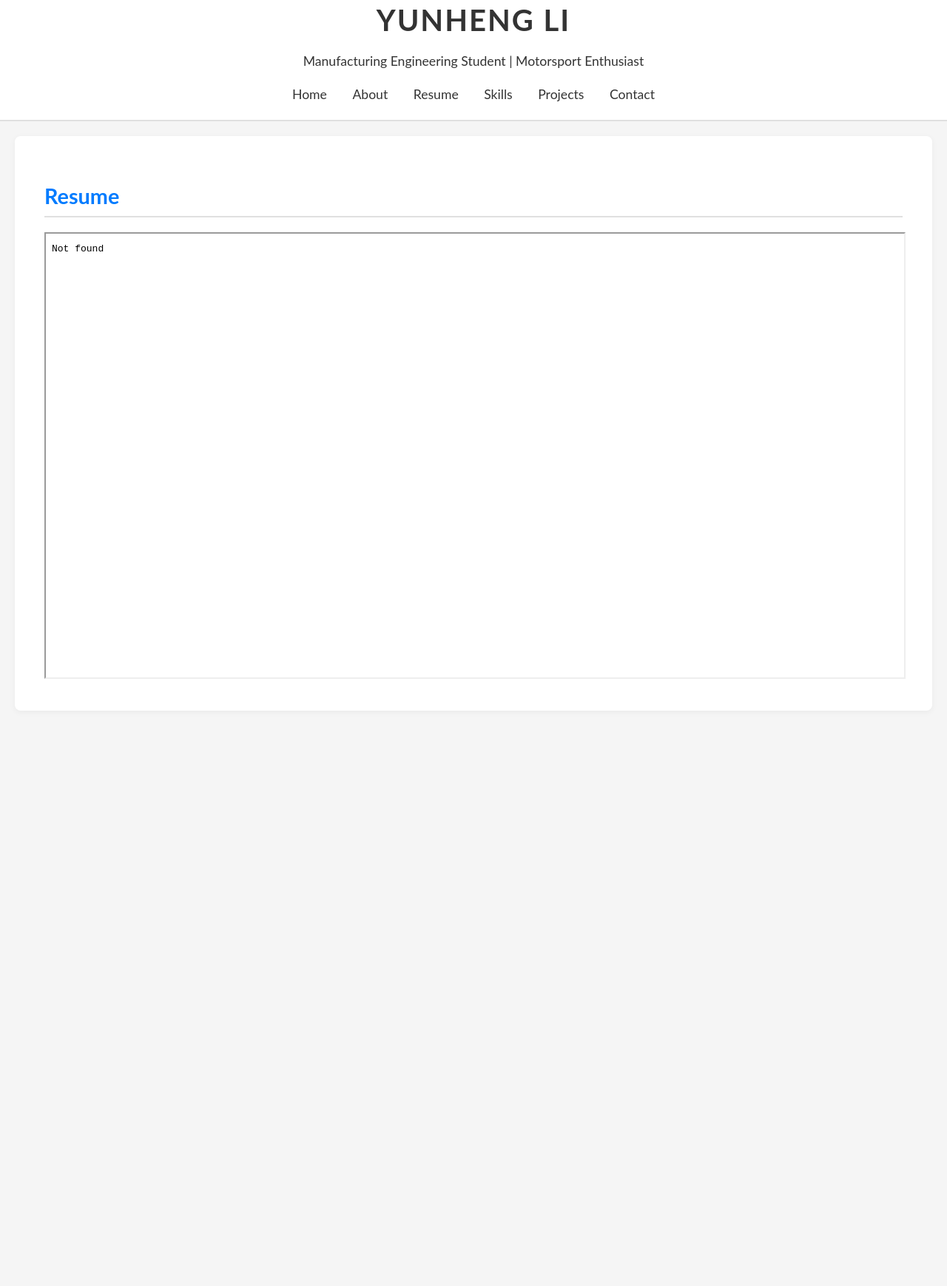
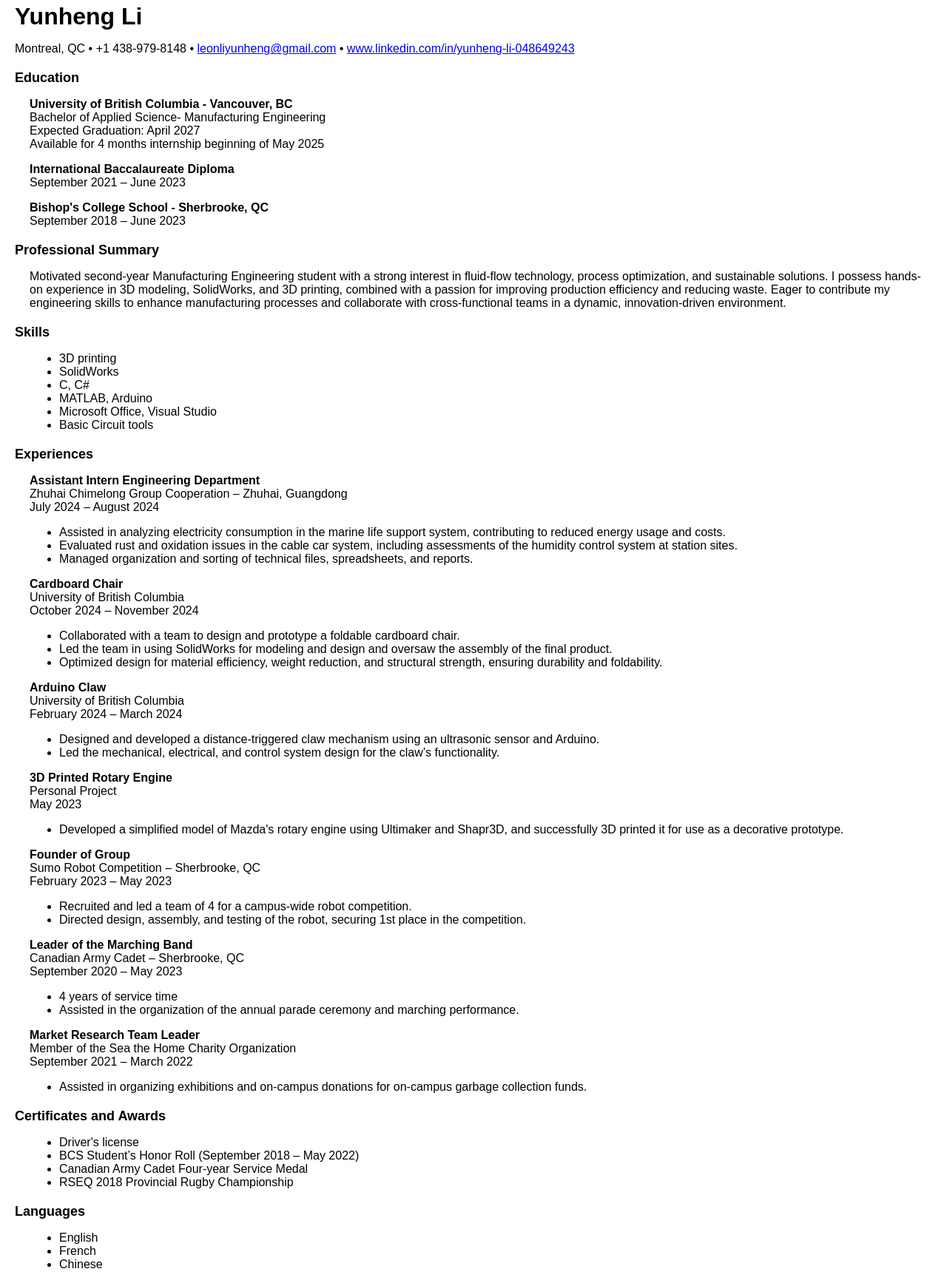
Before and after one commit to leonliyunheng/Yunheng-Li, a plain HTML site: page resume.html in a window 1280 px wide. Shown: the part 17-1756 px from the top of the page at 74% size. Before the commit the page ends 998 px from the top, so only its background shows below. Drawn offline with Linux system fonts and the light colour scheme.

Commit message:
added resume

```diff
--- a/resume.html
+++ b/resume.html
@@ -3,180 +3,124 @@
 <head>
     <meta charset="UTF-8">
     <meta name="viewport" content="width=device-width, initial-scale=1.0">
-    <title>Yunheng Li | Resume</title>
+    <title>Yunheng Li Resume</title>
     <style>
         body {
-    font-family: 'Lato', sans-serif;
-    margin: 0;
-    padding: 0;
-    background-color: #f5f5f5;
-    color: #333;
-    transition: all 0.3s ease-in-out; /* Transition for smooth background color changes */
+            font-family: Arial, sans-serif;
+            margin: 20px;
         }
-
-header {
-    background-color: #ffffff;
-    color: #333;
-    padding: 20px 0;
-    text-align: center;
-    border-bottom: 2px solid #e0e0e0;
-    transition: all 0.3s ease-in-out; /* Smooth header transitions */
+        h1, h2, h3 {
+            margin-bottom: 5px;
         }
-
-header h1 {
-    font-size: 2.5rem;
-    margin: 0;
-    text-transform: uppercase;
-    letter-spacing: 2px;
+        .section-title {
+            font-weight: bold;
+            margin-top: 20px;
+            font-size: 18px;
         }
-
-nav ul {
-    list-style: none;
-    padding: 0;
-    margin: 0;
-    text-align: center;
+        .sub-section-title {
+            font-weight: bold;
+            margin-top: 10px;
         }
-
-nav ul li {
-    display: inline-block;
-    margin: 0 15px;
+        .content {
+            margin-left: 20px;
         }
-
-nav ul li a {
-    color: #333;
-    text-decoration: none;
-    font-size: 1.1rem;
-    padding-bottom: 5px;
-    border-bottom: 2px solid transparent;
-    transition: border-bottom 0.3s ease, color 0.3s ease; /* Smooth color and border transitions */
+        .bold {
+            font-weight: bold;
         }
-
-nav ul li a:hover {
-    border-bottom: 2px solid #007BFF;
-    color: #007BFF; /* Link color transition on hover */
-}
-
-section {
-    padding: 40px;
-    background-color: #ffffff;
-    margin: 20px;
-    border-radius: 8px;
-    box-shadow: 0 2px 8px rgba(0, 0, 0, 0.05);
-    opacity: 0;
-    transform: translateY(20px); /* Initial hidden state */
-    animation: fadeIn 0.6s ease-in-out forwards; /* Fade-in animation */
-}
-
-@keyframes fadeIn {
-    to {
-        opacity: 1;
-        transform: translateY(0); /* Transition into view */
-    }
-}
-
-h2 {
-    color: #007BFF;
-    font-size: 1.8rem;
-    border-bottom: 2px solid #e0e0e0;
-    padding-bottom: 10px;
-    margin-bottom: 20px;
-    transition: color 0.3s ease; /* Transition for text color */
-}
-
-p, ul {
-    font-size: 1.1rem;
-    line-height: 1.6;
-}
-
-footer {
-    background-color: #ffffff;
-    color: #333;
-    text-align: center;
-    padding: 15px;
-    font-size: 0.9rem;
-    border-top: 2px solid #e0e0e0;
-    margin-top: 40px;
-    transition: all 0.3s ease; /* Smooth footer transitions */
-}
-
-footer p {
-    margin: 0;
-}
-
-footer a {
-    color: #007BFF;
-    text-decoration: none;
-    transition: color 0.3s ease; /* Smooth link transition */
-}
-
-footer a:hover {
-    text-decoration: underline;
-    color: #0056b3; /* Subtle color change on hover */
-}
-
-/* Smooth hover effects for buttons */
-button, .btn {
-    background-color: #007BFF;
-    color: #ffffff;
-    border: none;
-    padding: 10px 20px;
-    font-size: 1rem;
-    cursor: pointer;
-    border-radius: 4px;
-    transition: background-color 0.3s ease, transform 0.3s ease; /* Add smooth background and scaling transition */
-}
-
-button:hover, .btn:hover {
-    background-color: #0056b3;
-    transform: translateY(-2px); /* Slight lift effect on hover */
-}
-
-/* Smooth hover effect for images */
-img {
-    border-radius: 8px;
-    box-shadow: 0 2px 8px rgba(0, 0, 0, 0.1);
-    transition: transform 0.3s ease, box-shadow 0.3s ease; /* Transition for hover zoom and shadow */
-}
-
-img:hover {
-    transform: scale(1.02);
-    box-shadow: 0 4px 12px rgba(0, 0, 0, 0.15); /* Slightly larger shadow on hover */
-}
-
-/* Smooth transition for links */
-a {
-    color: #007BFF;
-    text-decoration: none;
-    transition: color 0.3s ease; /* Smooth transition for text color */
-}
-
-a:hover {
-    color: #0056b3; /* Subtle color transition */
-}
-
     </style>
 </head>
 <body>
-    <header>
+
     <h1>Yunheng Li</h1>
-        <p>Manufacturing Engineering Student | Motorsport Enthusiast</p>
-        <nav>
+    <p>Montreal, QC • +1 438-979-8148 • <a href="mailto:leonliyunheng@gmail.com">leonliyunheng@gmail.com</a> • <a href="https://www.linkedin.com/in/yunheng-li-048649243">www.linkedin.com/in/yunheng-li-048649243</a></p>
+
+    <div class="section-title">Education</div>
+    <div class="content">
+        <p><span class="bold">University of British Columbia - Vancouver, BC</span> <br> Bachelor of Applied Science- Manufacturing Engineering <br> Expected Graduation: April 2027 <br> Available for 4 months internship beginning of May 2025</p>
+        <p><span class="bold">International Baccalaureate Diploma</span> <br> September 2021 – June 2023</p>
+        <p><span class="bold">Bishop's College School - Sherbrooke, QC</span> <br> September 2018 – June 2023</p>
+    </div>
+
+    <div class="section-title">Professional Summary</div>
+    <div class="content">
+        <p>Motivated second-year Manufacturing Engineering student with a strong interest in fluid-flow technology, process optimization, and sustainable solutions. I possess hands-on experience in 3D modeling, SolidWorks, and 3D printing, combined with a passion for improving production efficiency and reducing waste. Eager to contribute my engineering skills to enhance manufacturing processes and collaborate with cross-functional teams in a dynamic, innovation-driven environment.</p>
+    </div>
+
+    <div class="section-title">Skills</div>
+    <div class="content">
         <ul>
-                <li><a href="homepage.html">Home</a></li>
-                <li><a href="about.html">About</a></li>
-                <li><a href="resume.html">Resume</a></li>
-                <li><a href="skills.html">Skills</a></li>
-                <li><a href="projects.html">Projects</a></li>
-                <li><a href="contact.html">Contact</a></li>
+            <li>3D printing</li>
+            <li>SolidWorks</li>
+            <li>C, C#</li>
+            <li>MATLAB, Arduino</li>
+            <li>Microsoft Office, Visual Studio</li>
+            <li>Basic Circuit tools</li>
         </ul>
-        </nav>
-    </header>
+    </div>
 
-    <section>
-        <h2>Resume</h2>
-        <iframe src="Yunheng_Li_Resume.pdf" width="100%" height="600px">
-            <a href="Yunheng_Li_Resume.pdf" download>Download My Resume Here </a>
-        </iframe>
-    </section>
+    <div class="section-title">Experiences</div>
+    <div class="content">
+        <p><span class="bold">Assistant Intern Engineering Department</span> <br> Zhuhai Chimelong Group Cooperation – Zhuhai, Guangdong <br> July 2024 – August 2024</p>
+        <ul>
+            <li>Assisted in analyzing electricity consumption in the marine life support system, contributing to reduced energy usage and costs.</li>
+            <li>Evaluated rust and oxidation issues in the cable car system, including assessments of the humidity control system at station sites.</li>
+            <li>Managed organization and sorting of technical files, spreadsheets, and reports.</li>
+        </ul>
+
+        <p><span class="bold">Cardboard Chair</span> <br> University of British Columbia <br> October 2024 – November 2024</p>
+        <ul>
+            <li>Collaborated with a team to design and prototype a foldable cardboard chair.</li>
+            <li>Led the team in using SolidWorks for modeling and design and oversaw the assembly of the final product.</li>
+            <li>Optimized design for material efficiency, weight reduction, and structural strength, ensuring durability and foldability.</li>
+        </ul>
+
+        <p><span class="bold">Arduino Claw</span> <br> University of British Columbia <br> February 2024 – March 2024</p>
+        <ul>
+            <li>Designed and developed a distance-triggered claw mechanism using an ultrasonic sensor and Arduino.</li>
+            <li>Led the mechanical, electrical, and control system design for the claw’s functionality.</li>
+        </ul>
+
+        <p><span class="bold">3D Printed Rotary Engine</span> <br> Personal Project <br> May 2023</p>
+        <ul>
+            <li>Developed a simplified model of Mazda's rotary engine using Ultimaker and Shapr3D, and successfully 3D printed it for use as a decorative prototype.</li>
+        </ul>
+
+        <p><span class="bold">Founder of Group</span> <br> Sumo Robot Competition – Sherbrooke, QC <br> February 2023 – May 2023</p>
+        <ul>
+            <li>Recruited and led a team of 4 for a campus-wide robot competition.</li>
+            <li>Directed design, assembly, and testing of the robot, securing 1st place in the competition.</li>
+        </ul>
+
+        <p><span class="bold">Leader of the Marching Band</span> <br> Canadian Army Cadet – Sherbrooke, QC <br> September 2020 – May 2023</p>
+        <ul>
+            <li>4 years of service time</li>
+            <li>Assisted in the organization of the annual parade ceremony and marching performance.</li>
+        </ul>
+
+        <p><span class="bold">Market Research Team Leader</span> <br> Member of the Sea the Home Charity Organization <br> September 2021 – March 2022</p>
+        <ul>
+            <li>Assisted in organizing exhibitions and on-campus donations for on-campus garbage collection funds.</li>
+        </ul>
+    </div>
+
+    <div class="section-title">Certificates and Awards</div>
+    <div class="content">
+        <ul>
+            <li>Driver's license</li>
+            <li>BCS Student’s Honor Roll (September 2018 – May 2022)</li>
+            <li>Canadian Army Cadet Four-year Service Medal</li>
+            <li>RSEQ 2018 Provincial Rugby Championship</li>
+        </ul>
+    </div>
+
+    <div class="section-title">Languages</div>
+    <div class="content">
+        <ul>
+            <li>English</li>
+            <li>French</li>
+            <li>Chinese</li>
+        </ul>
+    </div>
+
 </body>
 </html>
```
Also changed, not shown: 1 other file. Lines whose indentation alone changed are shown as unchanged.
